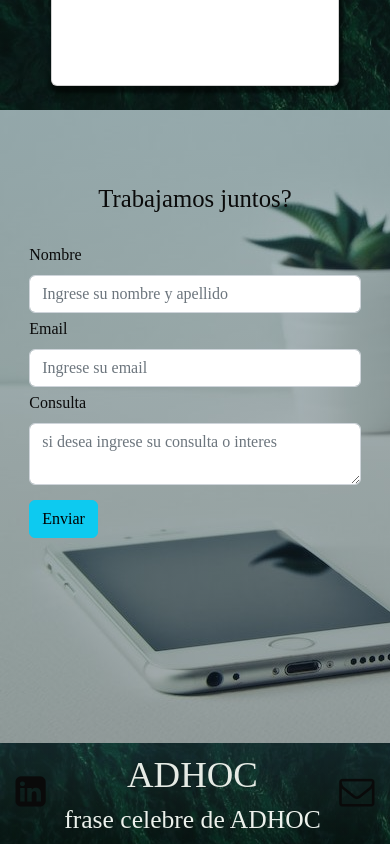
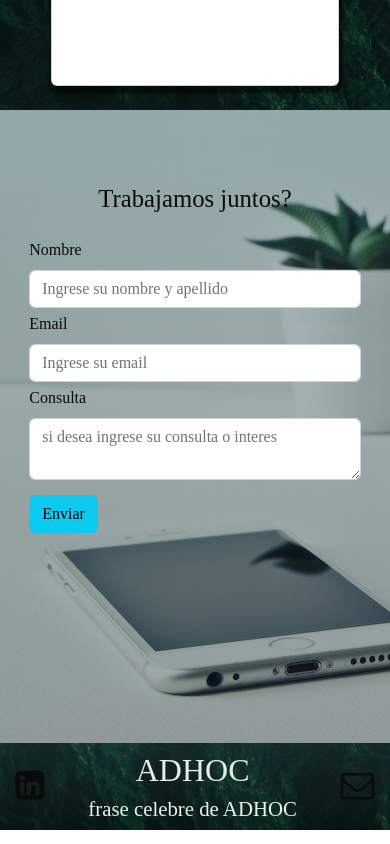
Before and after one commit to Tobias7567/adhoc, a plain HTML site: page index.html in a window 390 px wide. Shown: the part 3262-4106 px from the top of the page. Drawn offline with nearby package versions, Linux system fonts and the light colour scheme; a web font is replaced by a local one.

Commit message:
Add files via upload

```diff
--- a/index.css
+++ b/index.css
@@ -179,7 +179,7 @@ height: 100%;
 
     margin: 2em;
     width: 20rem;
-    height: 75vh !important;
+    height: 65vh !important;
     -webkit-box-shadow: 2px 5px 3px 2px rgba(0, 0, 0, 0.5);
     -moz-box-shadow: 2px 5px 3px 2px rgba(0, 0, 0, 0.5);
     box-shadow: 2px 5px 3px 2px rgba(0, 0, 0, 0.5);
@@ -319,20 +319,20 @@ height: 100%;
 }
   .container_div4 h2{
     margin-top: 3em;
-    margin-bottom: 1.2em;
+    margin-bottom: 1em;
   }
   .from_contac {
     width: 85%;
 }
 .footer div h2{
-  font-size:2.3em;
+  font-size:2em;
   padding-top: 4%;
 }
 .footer div h3{
-  font-size:1.6em;
+  font-size:1.3em;
 }
 .footer a {
-  font-size: 2.2em;
+  font-size: 2.1em;
  padding: 3% 4%;
 }
   }
```
